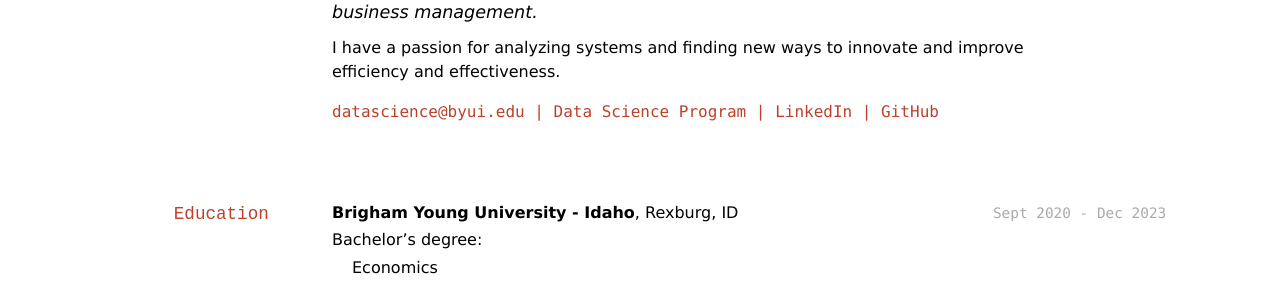
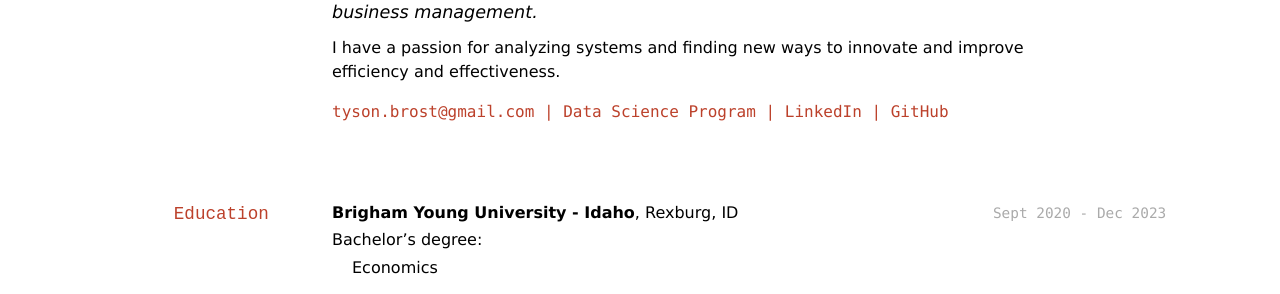
Before and after one commit to TBrost/Brost-Resume, a Jekyll site: the page built from docs/index.md, in a window 1280 px wide and 900 px high. Shown: the part 136-430 px from the top of the window. Built offline with Jekyll 4.4.1, drawn with Linux system fonts in a browser that asks for light colours.

Commit message:
Update index.md

```diff
--- a/docs/index.md
+++ b/docs/index.md
@@ -11,7 +11,7 @@ I have a passion for analyzing systems and finding new ways to innovate and impr
 
 
 <div id="webaddress">
-<a href="datascience@byui.edu">datascience@byui.edu</a>
+<a href="tyson.brost@gmail.com">tyson.brost@gmail.com</a>
 | <a href="https://byuidatascience.github.io/development.html">Data Science Program</a>
 | <a href="https://www.linkedin.com/in/tyson-brost-3604481b8/">LinkedIn</a>
 | <a href="https://tbrost.github.io/Brost-Resume/">GitHub</a>
```
